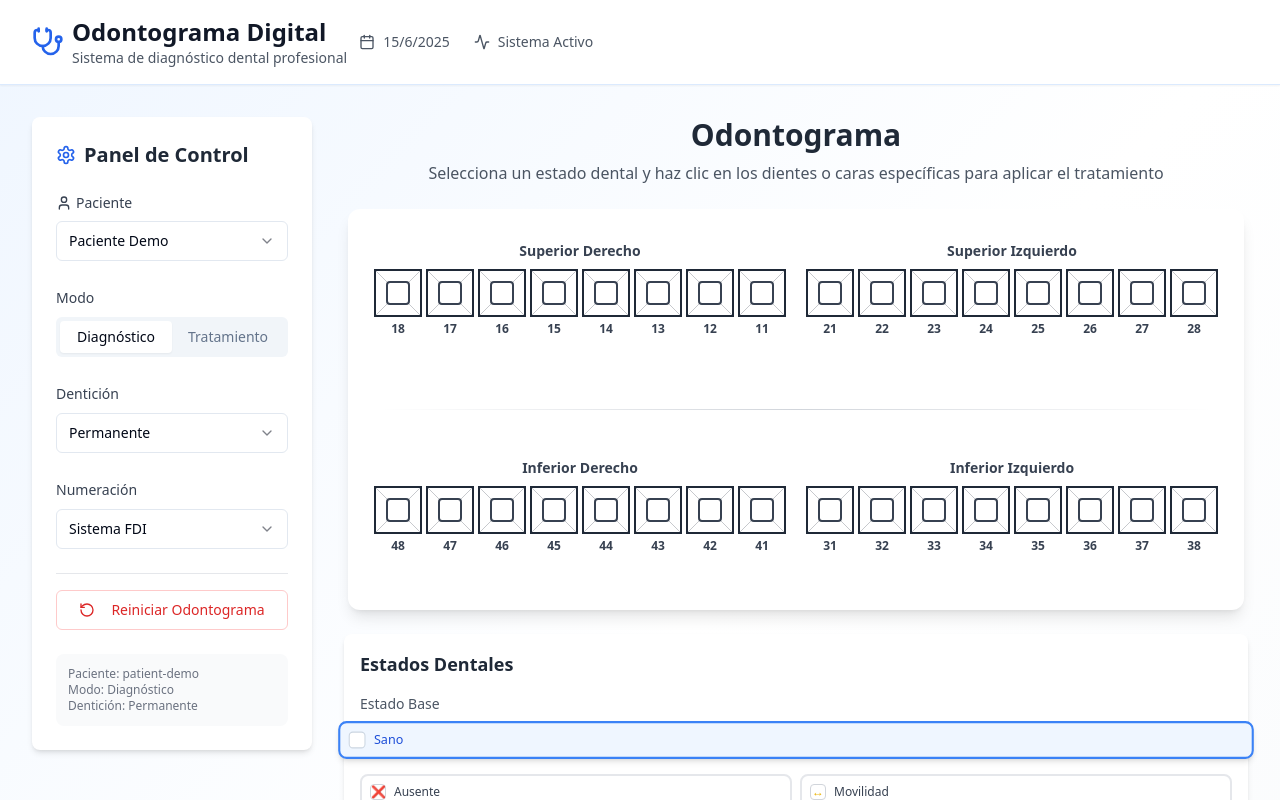
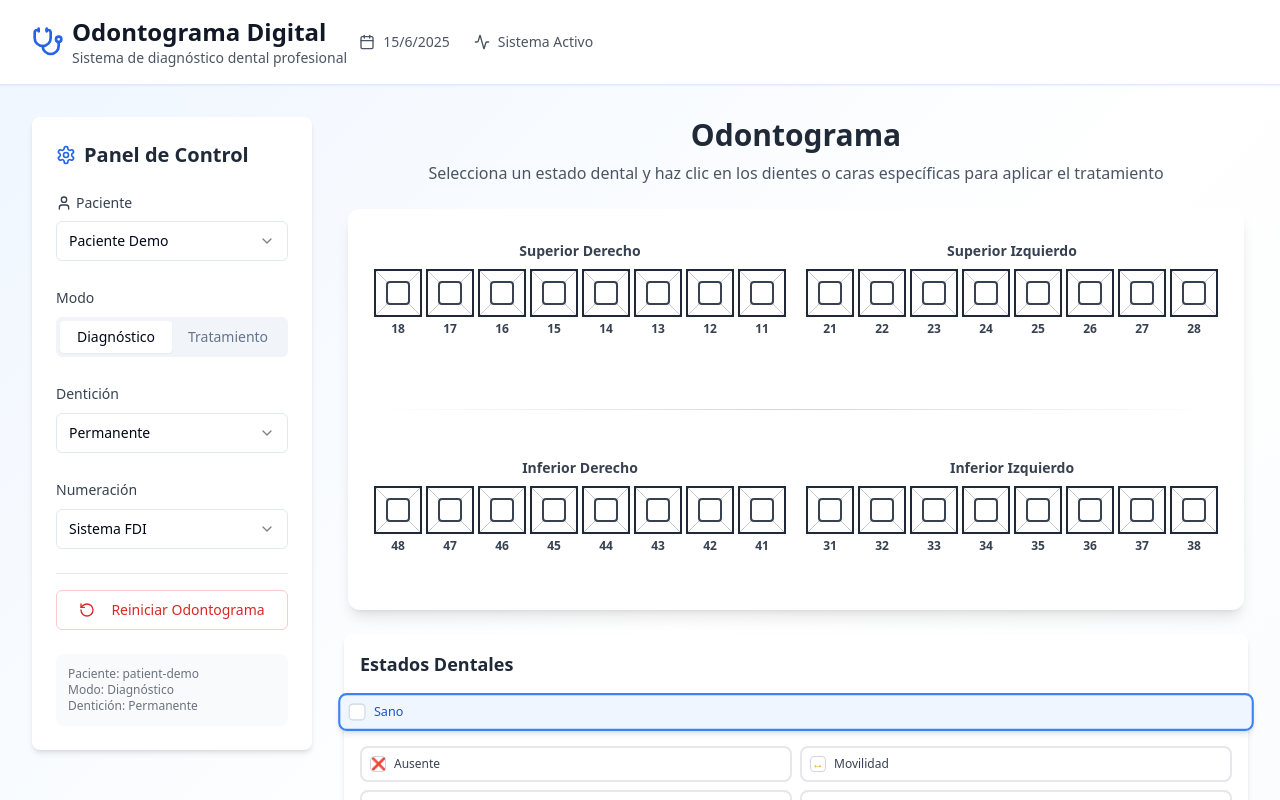
Before and after one commit to chavezito89/Odontograma_final, a React (Vite) app: page / in a window 1280 px wide. Shown: the top 800 px of the page. Built offline with nearby package versions, Linux system fonts and the light colour scheme.

Commit message:
Visual edit in Lovable
Edited UI in Lovable

```diff
--- a/src/components/odontogram/StateSelector.tsx
+++ b/src/components/odontogram/StateSelector.tsx
@@ -47,7 +47,7 @@ const StateSelector: React.FC = () => {
 
       {/* Estado sano */}
       <div className="mb-4">
-        <h4 className="text-sm font-medium text-gray-600 mb-2">Estado Base</h4>
+
         <div className="grid grid-cols-1 gap-2">
           {renderStateButton('healthy')}
         </div>
```
